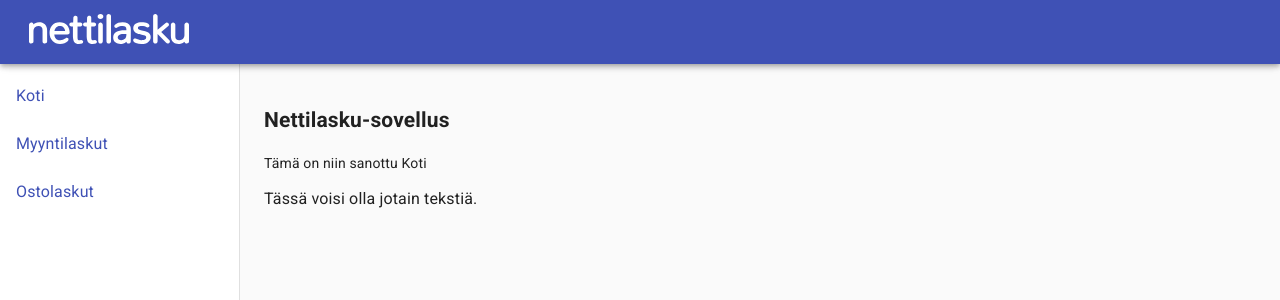
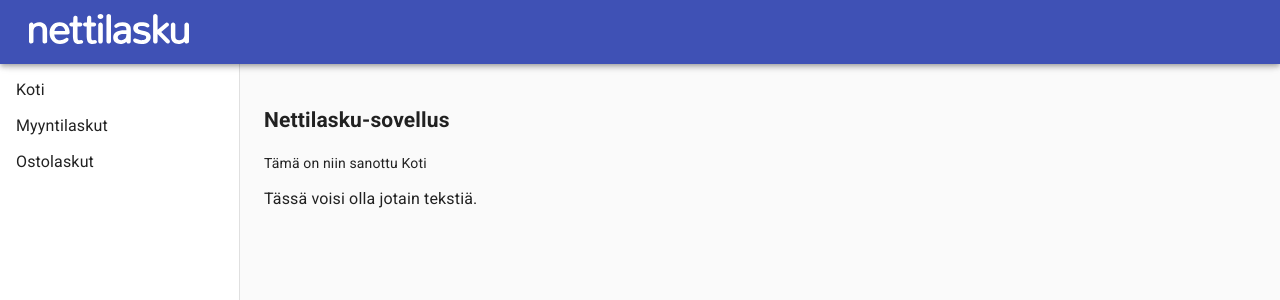
Before and after one commit to epicharri/nl, a React (Create React App) app: page / in a window 1280 px wide. Shown: the top 300 px of the page. Built offline with nearby package versions, Linux system fonts and the light colour scheme.

Commit message:
Mobiilissa sivupalkin linkin klikkaus sulkee sivupalkin.

```diff
--- a/src/components/TheDrawer.js
+++ b/src/components/TheDrawer.js
@@ -3,6 +3,7 @@
   makeStyles,
   useTheme,
 } from "@material-ui/core/styles"
+import { MenuItem } from "@material-ui/core"
 import Drawer from "@material-ui/core/Drawer"
 import AppBar from "@material-ui/core/AppBar"
 import CssBaseline from "@material-ui/core/CssBaseline"
@@ -27,7 +28,6 @@
 import SalesInvoices from "./SalesInvoices"
 import PurchaseInvoices from "./PurchaseInvoices"
 import {
-  TextareaAutosize,
   IconButton,
 } from "@material-ui/core"
 
@@ -71,6 +71,9 @@
     logo: {
       padding: 5,
       maxHeight: 40,
+    },
+    menuItemLink: {
+      textDecoration: 'none',
     },
   })
 )
@@ -127,19 +130,15 @@
     >
       <List>
         {navigation.map((item) => (
-          <Link
-            component={RouterLink}
-            to={item.link}
-          >
-            <ListItem
-              button key={item.text}
+
+            <MenuItem
+              key={item.text}
               onClick={setIsMobileFalse}
+              component={RouterLink}
+              to={item.link}
             >
-              <ListItemText
-                primary={item.text}
-              />
-            </ListItem>
-          </Link>
+              {item.text}
+            </MenuItem>
         ))}
       </List>
     </div>
```
